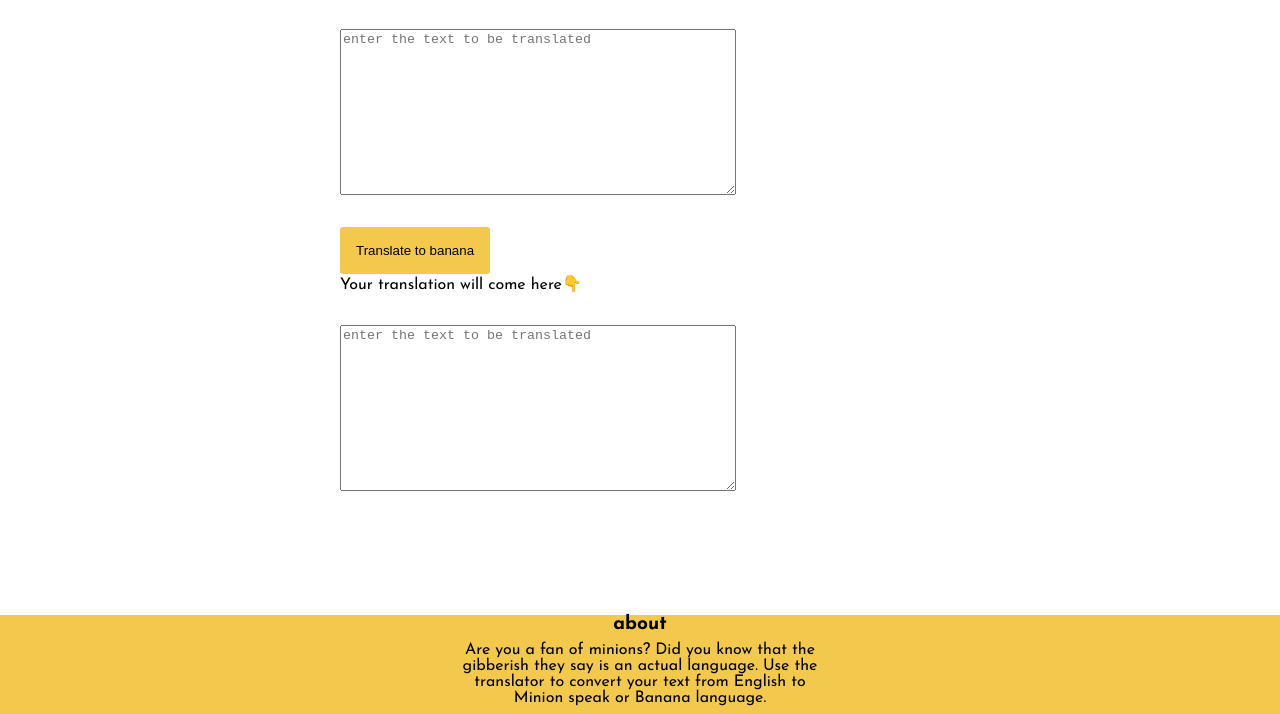
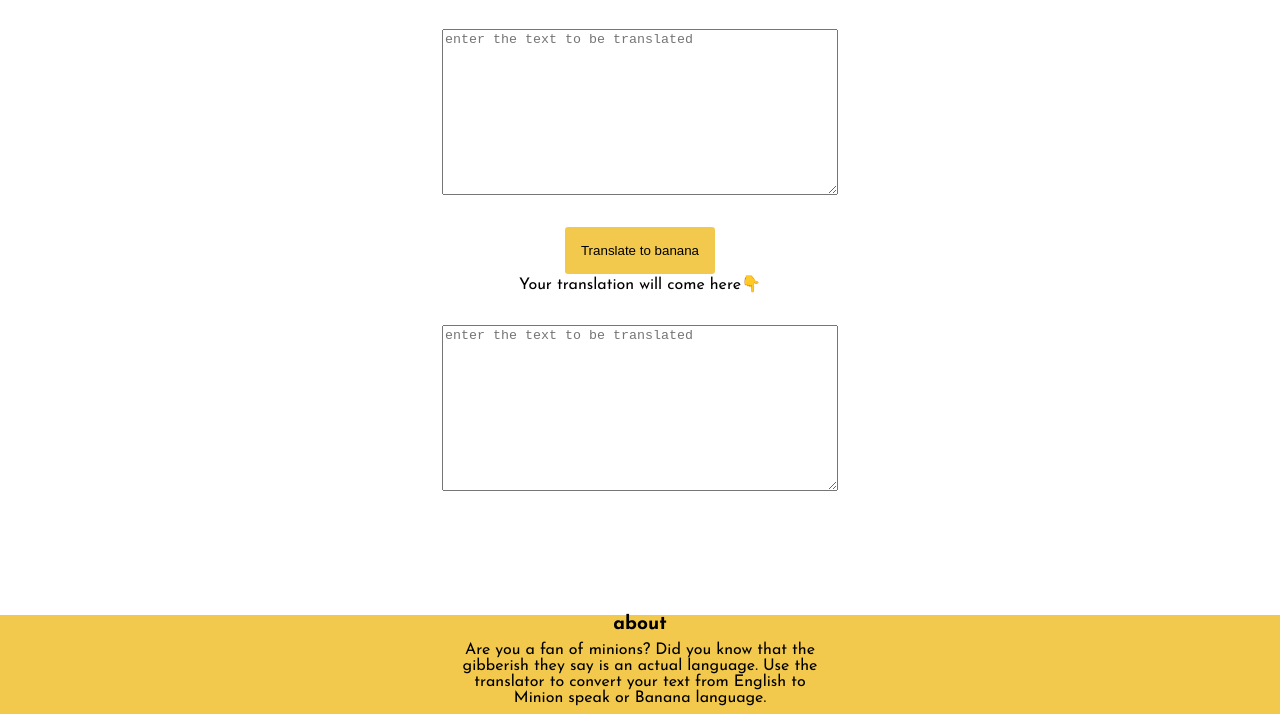
Before and after one commit to Nithin3008/Mark6, a plain HTML site: page index.html in a window 1280 px wide. Shown: the part 86-800 px from the top of the page. Drawn offline with Linux system fonts and the light colour scheme.

Commit message:
Update style.css

```diff
--- a/style.css
+++ b/style.css
@@ -21,12 +21,14 @@ body {
 }
 
 .main-area {
+  display: flex;
   max-width: 600px;
   margin: auto;
+  flex-direction: column;
+  align-items: center;
 }
 
 textarea {
-  display: block;
   margin: 2rem 0rem;
   width: 65%;
   min-height: 20vh;
@@ -42,8 +44,8 @@ button {
 
 footer {
   background-color: var(--primary);
-  position: fixed;
-  /* left: 0px; */
+  position: absolute;
+
   bottom: 0px;
   width: 100%;
 }
```
